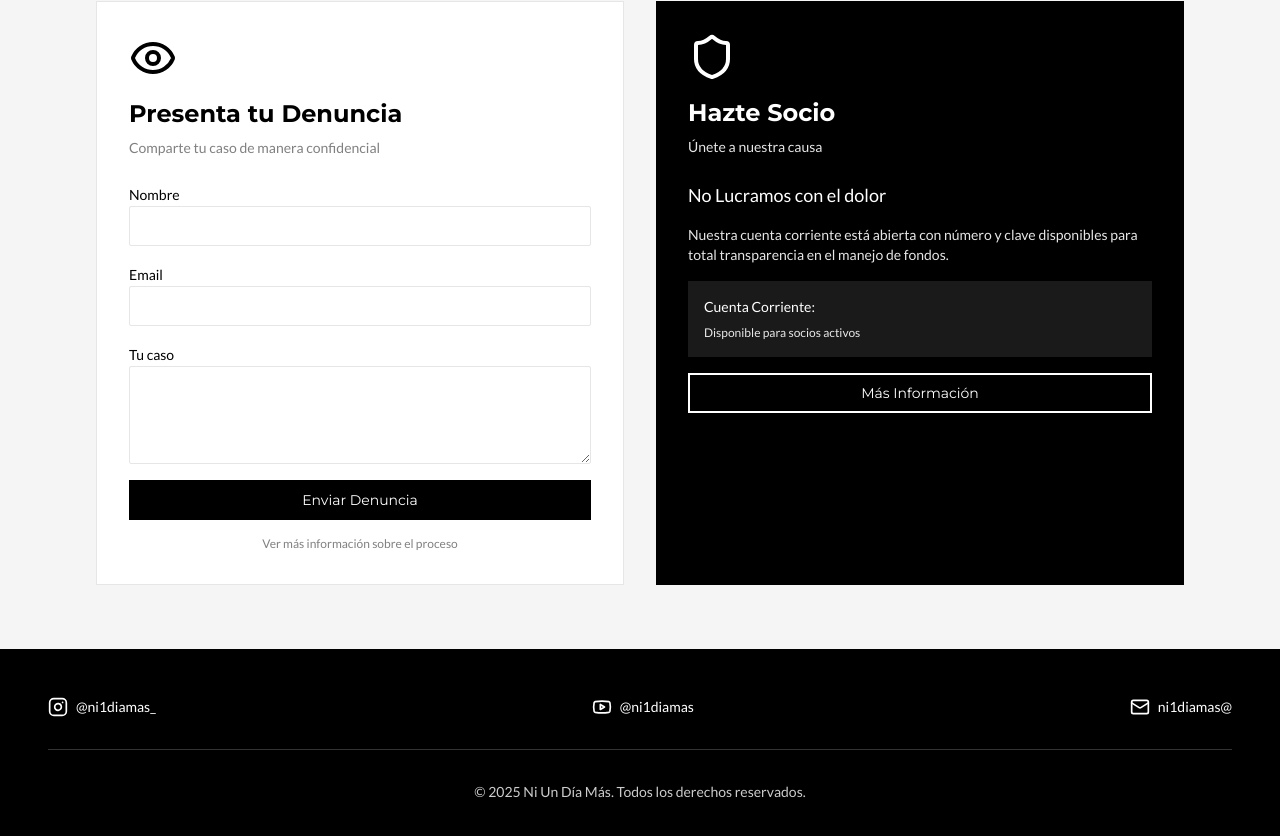
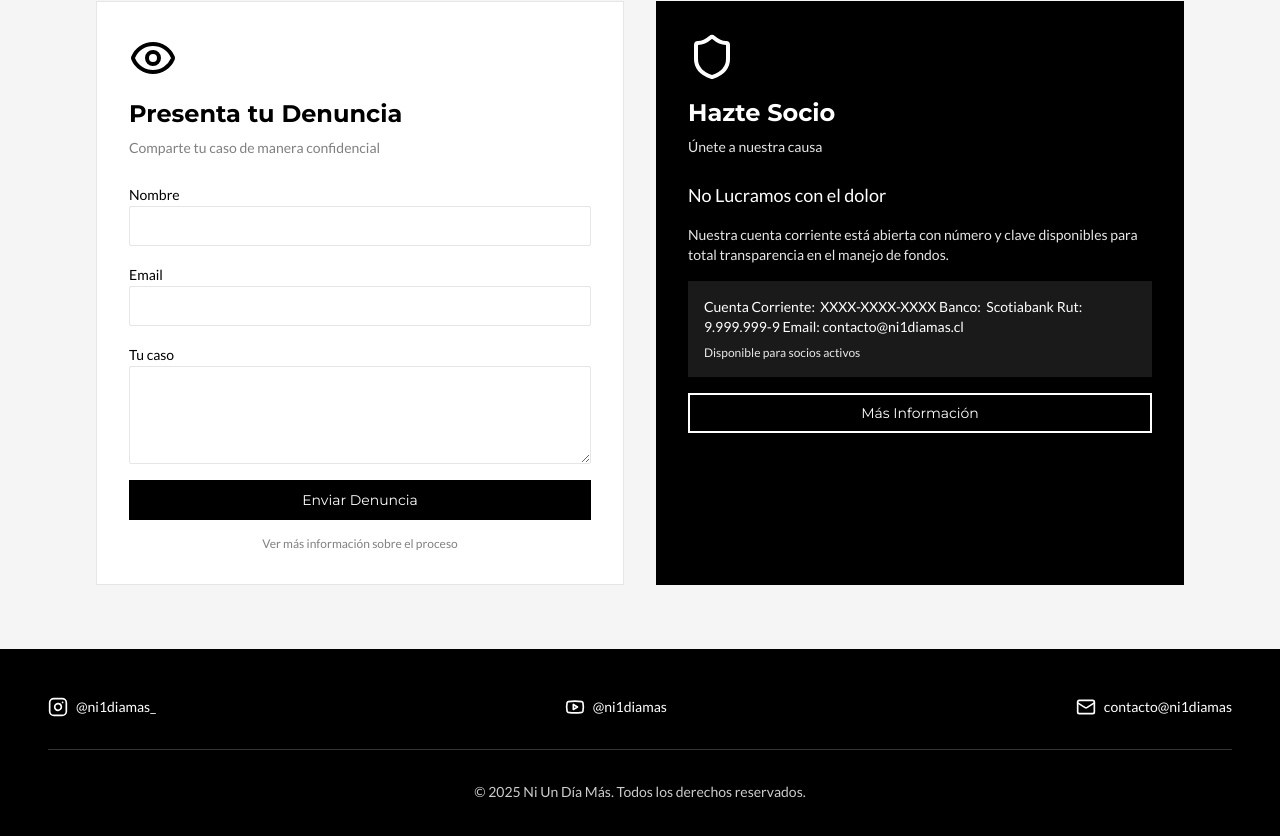
Before and after one commit to stephanoapiolaza/ni-un-diamas-landing, a React (Vite) app: page / in a window 1280 px wide. Shown: the part 1053-1889 px from the top of the page. Built offline with nearby package versions, Linux system fonts and the light colour scheme; the HTML template or start-up script is replaced by a standard one.

Commit message:
Visual edit in Lovable

```diff
--- a/src/components/ActionSection.tsx
+++ b/src/components/ActionSection.tsx
@@ -3,15 +3,12 @@ import { Input } from "@/components/ui/input";
 import { Label } from "@/components/ui/label";
 import { Textarea } from "@/components/ui/textarea";
 import { Eye, Shield } from "lucide-react";
-
 const ActionSection = () => {
   const handleComplaintSubmit = (e: React.FormEvent) => {
     e.preventDefault();
     // Handle form submission
   };
-
-  return (
-    <section className="py-16 px-4 bg-muted">
+  return <section className="py-16 px-4 bg-muted">
       <div className="container mx-auto max-w-6xl">
         <div className="grid md:grid-cols-2 gap-8">
           {/* Formulario de Denuncia */}
@@ -70,7 +67,10 @@ const ActionSection = () => {
               </p>
 
               <div className="bg-primary-foreground/10 p-4 rounded-sm mt-6">
-                <p className="text-sm font-medium mb-2">Cuenta Corriente:</p>
+                <p className="text-sm font-medium mb-2">Cuenta Corriente:  XXXX-XXXX-XXXX
+Banco:  Scotiabank
+Rut: 9.999.999-9
+Email: contacto@ni1diamas.cl</p>
                 <p className="text-xs opacity-90">Disponible para socios activos</p>
               </div>
 
@@ -81,8 +81,6 @@ const ActionSection = () => {
           </div>
         </div>
       </div>
-    </section>
-  );
+    </section>;
 };
-
 export default ActionSection;
--- a/src/components/Footer.tsx
+++ b/src/components/Footer.tsx
@@ -20,7 +20,7 @@ const Footer = () => {
           <div className="flex items-center gap-6">
             <a href="mailto:info@niundiamas.org" className="flex items-center gap-2 hover:opacity-80 transition-opacity">
               <Mail className="h-5 w-5" />
-              <span className="text-sm">ni1diamas@</span>
+              <span className="text-sm">contacto@ni1diamas</span>
             </a>
           </div>
         </div>
```
